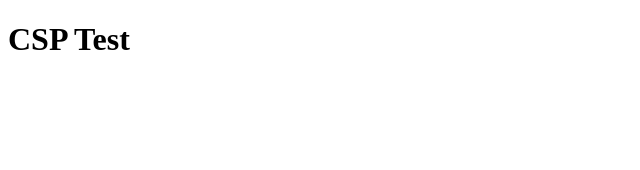
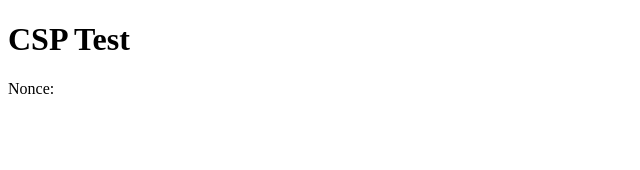
Before and after one commit to AlexBueckig/with-strict-csp-app, a Next.js app: page / in a window 1280 px wide. Shown: the top 170 px of the page, without its empty margins (0-640 px from the left). Built offline with nearby package versions, Linux system fonts and the light colour scheme.

Commit message:
display nonce

```diff
--- a/app/page.js
+++ b/app/page.js
@@ -9,6 +9,7 @@ export default function Page() {
   return (
     <main>
       <h1>CSP Test </h1>
+      <p>Nonce: {nonce}</p>
       <Script nonce={nonce}>{`console.log("CSP");`}</Script>
     </main>
   );
```
